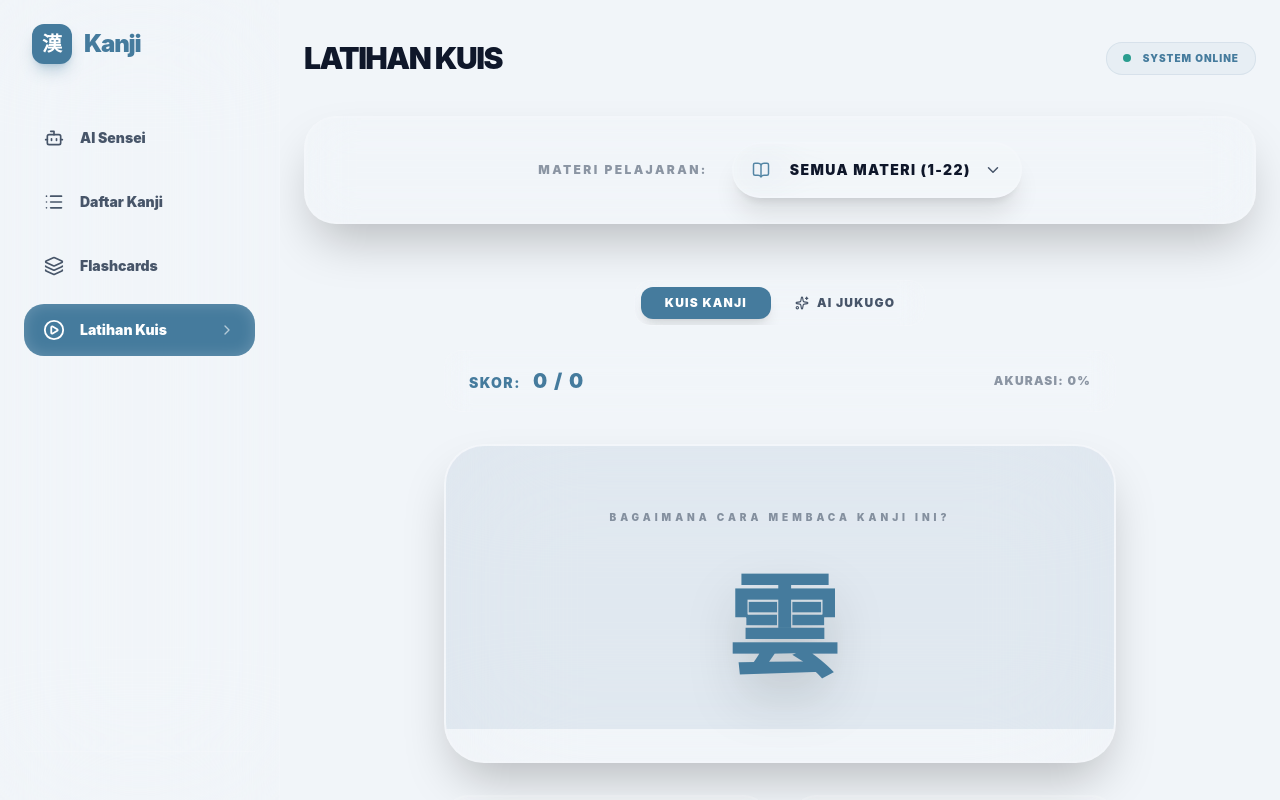
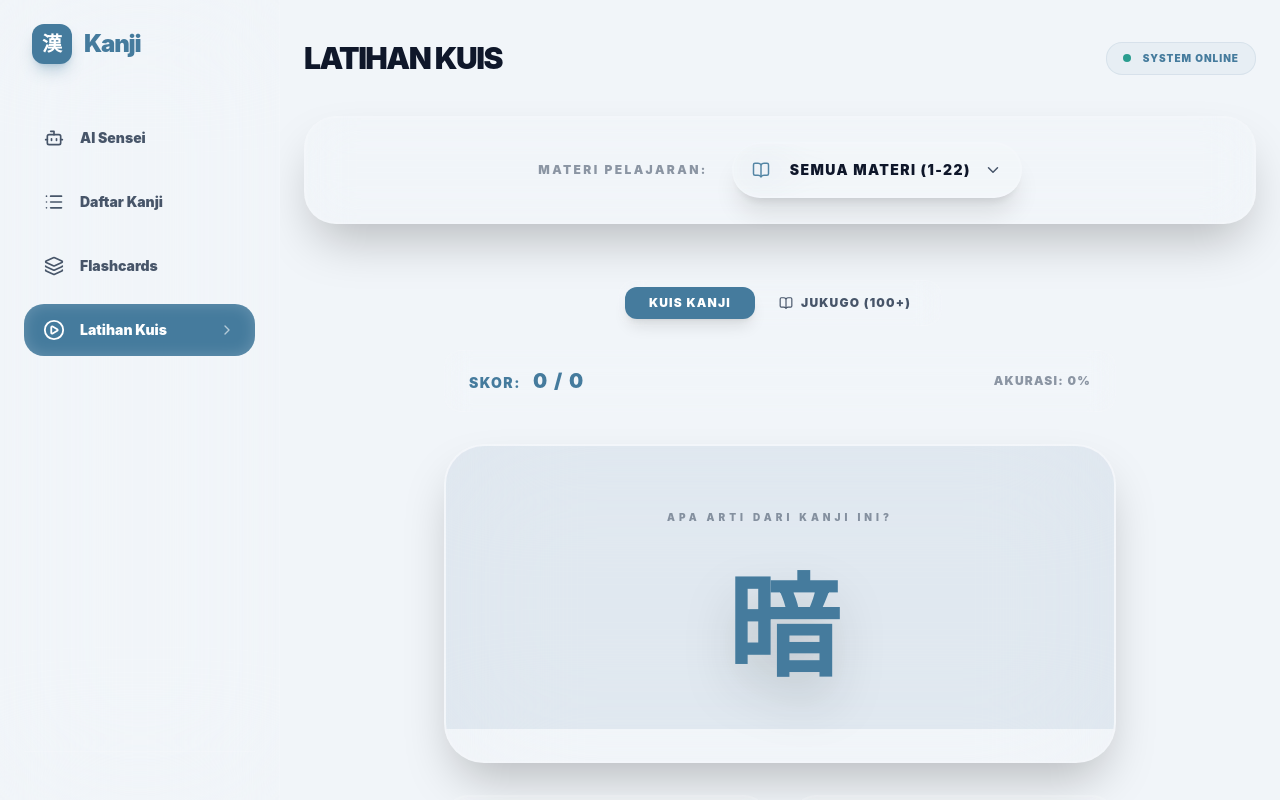
Before and after one commit to superdecrypt-dev/kanji, a React (Vite) app: page / in a window 1280 px wide. Both pictures are taken after a click on the button "Latihan Kuis". Built offline with nearby package versions, Linux system fonts and the light colour scheme.

Commit message:
feat: replace AI Jukugo quiz with a stable local database of 100+ words

```diff
--- a/src/components/AdvancedQuiz.tsx
+++ b/src/components/AdvancedQuiz.tsx
@@ -3,7 +3,7 @@ import type { Kanji } from '../data';
 import { Card, CardContent } from './ui/card';
 import { Button } from './ui/button';
 import { motion, AnimatePresence } from 'framer-motion';
-import { CheckCircle2, XCircle, Loader2, Sparkles } from 'lucide-react';
+import { CheckCircle2, XCircle, BookOpen } from 'lucide-react';
 
 interface AdvancedQuizProps {
   kanjiList: Kanji[];
@@ -18,137 +18,179 @@ interface QuizState {
   selectedAnswer: string | null;
 }
 
-// Hanya membuat pertanyaan untuk mode Kanji (dari data lokal)
-function createNewKanjiQuestion(kanjiList: Kanji[]): QuizState {
+// Database Kosakata Jukugo JLPT N4 & N5 (100+ Entri)
+const jukugoList = [
+  { word: "毎日", reading: "まいにち", meaning: "setiap hari" },
+  { word: "来年", reading: "らいねん", meaning: "tahun depan" },
+  { word: "今年", reading: "ことし", meaning: "tahun ini" },
+  { word: "今日", reading: "きょう", meaning: "hari ini" },
+  { word: "明日", reading: "あした", meaning: "besok" },
+  { word: "時計", reading: "とけい", meaning: "jam" },
+  { word: "時間", reading: "じかん", meaning: "waktu" },
+  { word: "会社", reading: "かいしゃ", meaning: "perusahaan" },
+  { word: "社会", reading: "しゃかい", meaning: "masyarakat" },
+  { word: "学校", reading: "がっこう", meaning: "sekolah" },
+  { word: "学生", reading: "がくせい", meaning: "siswa" },
+  { word: "大学", reading: "だいがく", meaning: "universitas" },
+  { word: "有名", reading: "ゆうめい", meaning: "terkenal" },
+  { word: "名前", reading: "なまえ", meaning: "nama" },
+  { word: "午前", reading: "ごぜん", meaning: "pagi (AM)" },
+  { word: "午後", reading: "ごご", meaning: "sore (PM)" },
+  { word: "電気", reading: "でんき", meaning: "listrik" },
+  { word: "電車", reading: "でんしゃ", meaning: "kereta listrik" },
+  { word: "電話", reading: "でんわ", meaning: "telepon" },
+  { word: "会話", reading: "かいわ", meaning: "percakapan" },
+  { word: "食事", reading: "しょくじ", meaning: "makanan / makan" },
+  { word: "食堂", reading: "しょくどう", meaning: "ruang makan / kantin" },
+  { word: "自動車", reading: "じどうしゃ", meaning: "mobil" },
+  { word: "自分", reading: "じぶん", meaning: "diri sendiri" },
+  { word: "自転車", reading: "じてんしゃ", meaning: "sepeda" },
+  { word: "家族", reading: "かぞく", meaning: "keluarga" },
+  { word: "旅行", reading: "りょこう", meaning: "perjalanan / wisata" },
+  { word: "写真", reading: "しゃしん", meaning: "foto" },
+  { word: "英語", reading: "えいご", meaning: "bahasa Inggris" },
+  { word: "日本語", reading: "にほんご", meaning: "bahasa Jepang" },
+  { word: "音楽", reading: "おんgあく", meaning: "musik" },
+  { word: "病院", reading: "びょういん", meaning: "rumah sakit" },
+  { word: "病気", reading: "びょうき", meaning: "penyakit" },
+  { word: "映画", reading: "えいが", meaning: "film" },
+  { word: "新聞", reading: "しんぶん", meaning: "koran" },
+  { word: "地下鉄", reading: "ちかてつ", meaning: "kereta bawah tanah" },
+  { word: "買い物", reading: "かいもの", meaning: "belanja" },
+  { word: "料理", reading: "りょうり", meaning: "masakan" },
+  { word: "理科", reading: "りか", meaning: "IPA" },
+  { word: "数学", reading: "すうがく", meaning: "matematika" },
+  { word: "文学", reading: "ぶんがく", meaning: "sastra" },
+  { word: "安心", reading: "あんしん", meaning: "lega / tenang" },
+  { word: "安全", reading: "あんぜん", meaning: "aman" },
+  { word: "高校", reading: "こうこう", meaning: "SMA" },
+  { word: "社長", reading: "しゃちょう", meaning: "direktur" },
+  { word: "男子", reading: "だんし", meaning: "pria" },
+  { word: "女子", reading: "じょし", meaning: "wanita" },
+  { word: "男女", reading: "だんじょ", meaning: "pria dan wanita" },
+  { word: "休日", reading: "きゅうじつ", meaning: "hari libur" },
+  { word: "外出", reading: "がいしゅつ", meaning: "pergi keluar" },
+  { word: "勉強", reading: "べんきょう", meaning: "belajar" },
+  { word: "朝食", reading: "ちょうしょく", meaning: "sarapan" },
+  { word: "夕食", reading: "ゆうしょく", meaning: "makan malam" },
+  { word: "昼食", reading: "ちゅうしょく", meaning: "makan siang" },
+  { word: "出発", reading: "しゅっぱつ", meaning: "keberangkatan" },
+  { word: "到着", reading: "とうちゃく", meaning: "kedatangan" },
+  { word: "準備", reading: "じゅんび", meaning: "persiapan" },
+  { word: "連絡", reading: "れんらく", meaning: "hubungi / kontak" },
+  { word: "反対", reading: "はんたい", meaning: "berlawanan / setuju" },
+  { word: "賛成", reading: "さんせい", meaning: "setuju" },
+  { word: "意味", reading: "いみ", meaning: "arti" },
+  { word: "注意", reading: "ちゅうい", meaning: "perhatian / peringatan" },
+  { word: "意見", reading: "いけん", meaning: "pendapat" },
+  { word: "計画", reading: "けいかく", meaning: "rencana" },
+  { word: "経験", reading: "けいけん", meaning: "pengalaman" },
+  { word: "経済", reading: "けいざい", meaning: "ekonomi" },
+  { word: "生活", reading: "せいかつ", meaning: "kehidupan" },
+  { word: "活動", reading: "かつどう", meaning: "aktivitas" },
+  { word: "運動", reading: "うんどう", meaning: "olahraga" },
+  { word: "動物", reading: "どうぶつ", meaning: "hewan" },
+  { word: "場所", reading: "ばしょ", meaning: "tempat" },
+  { word: "場合", reading: "ばあい", meaning: "kasus / situasi" },
+  { word: "建物", reading: "たてもの", meaning: "bangunan" },
+  { word: "説明", reading: "せつめい", meaning: "penjelasan" },
+  { word: "発明", reading: "はつめい", meaning: "penemuan" },
+  { word: "空気", reading: "くうき", meaning: "udara" },
+  { word: "空港", reading: "くうこう", meaning: "bandara" },
+  { word: "港町", reading: "みなとまち", meaning: "kota pelabuhan" },
+  { word: "海岸", reading: "かいがん", meaning: "pantai" },
+  { word: "世界", reading: "せかい", meaning: "dunia" },
+  { word: "季節", reading: "きせつ", meaning: "musim" },
+  { word: "天気", reading: "てんき", meaning: "cuaca" },
+  { word: "気分", reading: "きぶん", meaning: "perasaan" },
+  { word: "平和", reading: "へいわ", meaning: "perdamaian" },
+  { word: "理由", reading: "りゆう", meaning: "alasan" },
+  { word: "自由", reading: "じゆう", meaning: "bebas" },
+  { word: "関係", reading: "かんけい", meaning: "hubungan" },
+  { word: "方法", reading: "ほうほう", meaning: "metode / cara" },
+  { word: "利用", reading: "りよう", meaning: "penggunaan" },
+  { word: "目的", reading: "もくてき", meaning: "tujuan" },
+  { word: "特別", reading: "とくべつ", meaning: "khusus" },
+  { word: "別々", reading: "べつべつ", meaning: "terpisah" },
+  { word: "急行", reading: "きゅうこう", meaning: "kereta cepat" },
+  { word: "特急", reading: "とっきゅう", meaning: "ekspres terbatas" },
+  { word: "全部", reading: "ぜんぶ", meaning: "semua" },
+  { word: "一部分", reading: "いちぶぶん", meaning: "sebagian" },
+  { word: "心配", reading: "しんぱい", meaning: "khawatir" },
+  { word: "交通", reading: "こうつう", meaning: "lalu lintas" },
+  { word: "道具", reading: "どうぐ", meaning: "alat" },
+  { word: "具合", reading: "ぐあい", meaning: "kondisi" },
+  { word: "都合", reading: "つごう", meaning: "kenyamanan waktu" },
+  { word: "気分", reading: "きぶん", meaning: "suasana hati" },
+  { word: "電気", reading: "でんき", meaning: "listrik" },
+  { word: "人気", reading: "にんき", meaning: "populer" },
+  { word: "元気", reading: "げんき", meaning: "sehat" }
+];
+
+function createNewQuestion(kanjiList: Kanji[], type: 'kanji' | 'jukugo', recentWords: string[]): QuizState {
+  if (type === 'kanji') {
     if (kanjiList.length === 0) return { currentWord: null, options: [], mode: 'kanjiToMeaning', selectedAnswer: null };
-
-  const randomIndex = Math.floor(Math.random() * kanjiList.length);
-  const targetKanji = kanjiList[randomIndex];
-
+    const targetKanji = kanjiList[Math.floor(Math.random() * kanjiList.length)];
     const modes: QuizMode[] = ['kanjiToMeaning', 'kanjiToReading'];
     const currentMode = modes[Math.floor(Math.random() * modes.length)];
-
-  let correctAnswer = '';
-  let getOptionText: (k: Kanji) => string = () => '';
-
-  switch (currentMode) {
-    case 'kanjiToMeaning':
-      correctAnswer = targetKanji.meaning;
-      getOptionText = (k) => k.meaning;
-      break;
-    case 'kanjiToReading':
-      correctAnswer = targetKanji.onyomi || targetKanji.kunyomi || targetKanji.meaning;
-      getOptionText = (k) => k.onyomi || k.kunyomi || k.meaning;
-      break;
-  }
+    let correctAnswer = currentMode === 'kanjiToMeaning' ? targetKanji.meaning : (targetKanji.onyomi || targetKanji.kunyomi || targetKanji.meaning);
 
     const wrongAnswers = new Set<string>();
-  let maxTries = 50;
-  while (wrongAnswers.size < 3 && maxTries > 0) {
-    maxTries--;
+    while (wrongAnswers.size < 3) {
       const randomWrong = kanjiList[Math.floor(Math.random() * kanjiList.length)];
       if (randomWrong.id === targetKanji.id) continue;
-
-    const wrongText = getOptionText(randomWrong);
-    if (wrongText && wrongText !== correctAnswer) {
-      wrongAnswers.add(wrongText);
+      const wrongText = currentMode === 'kanjiToMeaning' ? randomWrong.meaning : (randomWrong.onyomi || randomWrong.kunyomi || randomWrong.meaning);
+      if (wrongText && wrongText !== correctAnswer) wrongAnswers.add(wrongText);
     }
-  }
-
-  const allOptions = [correctAnswer, ...Array.from(wrongAnswers)];
-  for (let i = allOptions.length - 1; i > 0; i--) {
-    const j = Math.floor(Math.random() * (i + 1));
-    [allOptions[i], allOptions[j]] = [allOptions[j], allOptions[i]];
-  }
-
+    const allOptions = [correctAnswer, ...Array.from(wrongAnswers)].sort(() => Math.random() - 0.5);
     return {
       currentWord: { word: targetKanji.kanji, reading: targetKanji.onyomi || targetKanji.kunyomi || targetKanji.meaning, meaning: targetKanji.meaning },
       mode: currentMode,
       options: allOptions,
       selectedAnswer: null
     };
+  } else {
+    // Jukugo logic (Local Database)
+    let targetWord = jukugoList[Math.floor(Math.random() * jukugoList.length)];
+    // Prevent immediate repeats
+    let tries = 0;
+    while (recentWords.includes(targetWord.word) && tries < 10) {
+      targetWord = jukugoList[Math.floor(Math.random() * jukugoList.length)];
+      tries++;
     }
-
-// Memanggil AI untuk mendapatkan Jukugo baru
-async function fetchNewJukugoQuestion(): Promise<QuizState | null> {
-  try {
-    const res = await fetch('/api/generate-jukugo');
-    if (!res.ok) throw new Error('API failed');
-    const data = await res.json();
 
     const modes: QuizMode[] = ['kanjiToMeaning', 'kanjiToReading'];
     const currentMode = modes[Math.floor(Math.random() * modes.length)];
+    let correctAnswer = currentMode === 'kanjiToMeaning' ? targetWord.meaning : targetWord.reading;
 
-    let correctAnswer = '';
-    let wrongOptions: string[] = [];
-
-    if (currentMode === 'kanjiToMeaning') {
-      correctAnswer = data.meaning;
-      wrongOptions = data.wrong_meanings || [];
-    } else {
-      correctAnswer = data.reading;
-      wrongOptions = data.wrong_readings || [];
+    const wrongAnswers = new Set<string>();
+    while (wrongAnswers.size < 3) {
+      const randomWrong = jukugoList[Math.floor(Math.random() * jukugoList.length)];
+      if (randomWrong.word === targetWord.word) continue;
+      const wrongText = currentMode === 'kanjiToMeaning' ? randomWrong.meaning : randomWrong.reading;
+      if (wrongText && wrongText !== correctAnswer) wrongAnswers.add(wrongText);
     }
-
-    // Pastikan ada 3 pilihan salah
-    while (wrongOptions.length < 3) {
-      wrongOptions.push("Pilihan tidak tersedia");
-    }
-
-    const allOptions = [correctAnswer, ...wrongOptions.slice(0, 3)];
-    // Acak pilihan
-    for (let i = allOptions.length - 1; i > 0; i--) {
-      const j = Math.floor(Math.random() * (i + 1));
-      [allOptions[i], allOptions[j]] = [allOptions[j], allOptions[i]];
-    }
-
+    const allOptions = [correctAnswer, ...Array.from(wrongAnswers)].sort(() => Math.random() - 0.5);
     return {
-      currentWord: { word: data.word, reading: data.reading, meaning: data.meaning },
+      currentWord: targetWord,
       mode: currentMode,
       options: allOptions,
       selectedAnswer: null
     };
-  } catch (error) {
-    console.error("Gagal memuat Jukugo dari AI", error);
-    return null;
   }
 }
 
 const AdvancedQuiz: React.FC<AdvancedQuizProps> = ({ kanjiList }) => {
   const [quizType, setQuizType] = useState<'kanji' | 'jukugo'>('kanji');
-  const [quizState, setQuizState] = useState<QuizState | null>(() => createNewKanjiQuestion(kanjiList));
+  const [recentWords, setRecentWords] = useState<string[]>([]);
+  const [quizState, setQuizState] = useState<QuizState | null>(() => createNewQuestion(kanjiList, 'kanji', []));
   const [score, setScore] = useState({ correct: 0, total: 0 });
   const [isWrong, setIsWrong] = useState(false);
-  const [isLoading, setIsLoading] = useState(false);
-
-  const loadNextQuestion = async (type: 'kanji' | 'jukugo') => {
-    setIsLoading(true);
-    if (type === 'kanji') {
-      setQuizState(createNewKanjiQuestion(kanjiList));
-      setIsLoading(false);
-    } else {
-      const newState = await fetchNewJukugoQuestion();
-      if (newState) {
-        setQuizState(newState);
-      } else {
-        // Fallback jika API AI gagal atau limit
-        setQuizType('kanji');
-        setQuizState(createNewKanjiQuestion(kanjiList));
-        alert("Maaf, server AI sedang sibuk. Kembali ke kuis Kanji reguler.");
-      }
-      setIsLoading(false);
-    }
-  };
 
   const handleAnswerClick = (option: string) => {
-    if (!quizState || quizState.selectedAnswer !== null || !quizState.currentWord || isLoading) return;
+    if (!quizState || quizState.selectedAnswer !== null || !quizState.currentWord) return;
 
-    let correctAnswer = '';
-    switch (quizState.mode) {
-      case 'kanjiToMeaning': correctAnswer = quizState.currentWord.meaning; break;
-      case 'kanjiToReading': correctAnswer = quizState.currentWord.reading; break;
-    }
-
+    let correctAnswer = quizState.mode === 'kanjiToMeaning' ? quizState.currentWord.meaning : quizState.currentWord.reading;
     const isCorrect = option === correctAnswer;
 
     setQuizState(prev => prev ? { ...prev, selectedAnswer: option } : null);
@@ -161,134 +203,67 @@ const AdvancedQuiz: React.FC<AdvancedQuizProps> = ({ kanjiList }) => {
 
     setTimeout(() => {
       setIsWrong(false);
-      loadNextQuestion(quizType);
-    }, 2000);
+      const newRecent = [...recentWords.slice(-14), quizState.currentWord!.word];
+      setRecentWords(newRecent);
+      setQuizState(createNewQuestion(kanjiList, quizType, newRecent));
+    }, 1500);
   };
 
   const switchQuizType = (newType: 'kanji' | 'jukugo') => {
-    if (quizType === newType || isLoading) return;
+    if (quizType === newType) return;
     setQuizType(newType);
     setScore({ correct: 0, total: 0 });
     setIsWrong(false);
-    loadNextQuestion(newType);
+    setQuizState(createNewQuestion(kanjiList, newType, []));
   };
 
-  if (!quizState || !quizState.currentWord) return <div className="text-center py-20">Memuat kuis...</div>;
+  if (!quizState || !quizState.currentWord) return <div className="text-center py-20">Memuat...</div>;
 
   const { currentWord, options, mode, selectedAnswer } = quizState;
-
-  let questionText = '';
-  let questionDisplay = currentWord.word;
-
-  switch (mode) {
-    case 'kanjiToMeaning': questionText = `Apa arti dari ${quizType === 'kanji' ? 'Kanji' : 'Kosakata'} ini?`; break;
-    case 'kanjiToReading': questionText = `Bagaimana cara membaca ${quizType === 'kanji' ? 'Kanji' : 'Kosakata'} ini?`; break;
-  }
-
-  let correctAnswer = '';
-  switch (mode) {
-    case 'kanjiToMeaning': correctAnswer = currentWord.meaning; break;
-    case 'kanjiToReading': correctAnswer = currentWord.reading; break;
-  }
+  const questionText = mode === 'kanjiToMeaning' ? `Apa arti dari ${quizType === 'kanji' ? 'Kanji' : 'Kosakata'} ini?` : `Cara baca ${quizType === 'kanji' ? 'Kanji' : 'Kosakata'} ini?`;
 
   return (
-    <div className="max-w-2xl mx-auto space-y-8 py-4 relative">
-      {/* Quiz Type Toggle */}
+    <div className="max-w-2xl mx-auto space-y-8 py-4">
       <div className="flex justify-center mb-6">
-        <div className="flex p-1.5 bg-white/5 backdrop-blur-md border border-white/10 rounded-2xl relative overflow-hidden">
-          <button
-            onClick={() => switchQuizType('kanji')}
-            disabled={isLoading}
-            className={`px-6 py-2 rounded-xl text-xs font-black uppercase tracking-widest transition-all z-10 ${quizType === 'kanji' ? 'bg-primary text-white shadow-lg' : 'text-muted-foreground hover:text-foreground'}`}
-          >
-            Kuis Kanji
-          </button>
-          <button
-            onClick={() => switchQuizType('jukugo')}
-            disabled={isLoading}
-            className={`px-6 py-2 rounded-xl text-xs font-black uppercase tracking-widest transition-all z-10 flex items-center gap-2 ${quizType === 'jukugo' ? 'bg-primary text-white shadow-lg' : 'text-muted-foreground hover:text-foreground'}`}
-          >
-            <Sparkles size={14} className={quizType === 'jukugo' ? "text-orange-300" : ""} /> AI Jukugo
-          </button>
+        <div className="flex p-1.5 bg-white/5 backdrop-blur-md border border-white/10 rounded-2xl">
+          <button onClick={() => switchQuizType('kanji')} className={`px-6 py-2 rounded-xl text-xs font-black uppercase tracking-widest transition-all ${quizType === 'kanji' ? 'bg-primary text-white shadow-lg' : 'text-muted-foreground'}`}>Kuis Kanji</button>
+          <button onClick={() => switchQuizType('jukugo')} className={`px-6 py-2 rounded-xl text-xs font-black uppercase tracking-widest transition-all flex items-center gap-2 ${quizType === 'jukugo' ? 'bg-primary text-white shadow-lg' : 'text-muted-foreground'}`}><BookOpen size={14} /> Jukugo (100+)</button>
         </div>
       </div>
 
       <div className="flex justify-between items-center px-6 bg-white/5 backdrop-blur-md border border-white/10 p-4 rounded-2xl">
-        <div className="text-primary font-black text-sm uppercase tracking-widest">
-          Skor: <span className="text-xl ml-2">{score.correct} / {score.total}</span>
-        </div>
-        <div className="text-muted-foreground text-xs font-black uppercase tracking-widest opacity-60">
-          Akurasi: {Math.round((score.correct / (score.total || 1)) * 100)}%
-        </div>
+        <div className="text-primary font-black text-sm uppercase tracking-widest">Skor: <span className="text-xl ml-2">{score.correct} / {score.total}</span></div>
+        <div className="text-muted-foreground text-xs font-black uppercase tracking-widest opacity-60">Akurasi: {Math.round((score.correct / (score.total || 1)) * 100)}%</div>
       </div>
 
-      <motion.div
-        key={currentWord.word + mode}
-        initial={{ opacity: 0, y: 20 }}
-        animate={{ opacity: 1, y: 0 }}
-        transition={{ type: "spring", duration: 0.6 }}
-        className="relative"
-      >
+      <motion.div key={currentWord.word + mode} initial={{ opacity: 0, y: 20 }} animate={{ opacity: 1, y: 0 }}>
         <Card className={`overflow-hidden border-2 transition-all duration-500 bg-glass/10 backdrop-blur-3xl shadow-2xl ${selectedAnswer ? (isWrong ? 'border-destructive ring-8 ring-destructive/10' : 'border-success ring-8 ring-success/20') : 'border-white/10'}`}>
           <CardContent className="p-16 text-center space-y-8 relative overflow-hidden min-h-[300px] flex flex-col justify-center">
             <div className={`absolute inset-0 opacity-10 transition-colors duration-500 ${selectedAnswer ? (isWrong ? 'bg-destructive' : 'bg-success') : 'bg-primary'}`} />
-
-            {isLoading ? (
-               <div className="flex flex-col items-center justify-center space-y-4 relative z-10">
-                 <Loader2 className="w-12 h-12 text-primary animate-spin" />
-                 <p className="text-sm font-black uppercase tracking-widest text-primary/60">AI Sedang Menyusun Soal...</p>
-               </div>
-            ) : (
-              <>
             <p className="text-muted-foreground font-black uppercase tracking-[0.4em] text-[10px] opacity-60 relative z-10">{questionText}</p>
-                <motion.div
-                  animate={isWrong ? { x: [-10, 10, -10, 10, 0], rotate: [-1, 1, -1, 1, 0] } : {}}
-                  className={`font-black leading-tight tracking-tighter relative z-10 text-[5rem] sm:text-[7rem] text-primary drop-shadow-2xl`}
-                >
-                  {questionDisplay}
+            <div className="font-black leading-tight tracking-tighter relative z-10 text-[5rem] sm:text-[7rem] text-primary drop-shadow-2xl">{currentWord.word}</div>
+            <AnimatePresence>{isWrong && selectedAnswer && (
+              <motion.div initial={{ opacity: 0, y: 20 }} animate={{ opacity: 1, y: 0 }} className="bg-success/20 border border-success/30 p-4 rounded-2xl relative z-10">
+                <p className="text-[10px] font-black uppercase text-success tracking-widest mb-1">Jawaban Benar:</p>
+                <p className="text-xl font-black text-success">{mode === 'kanjiToMeaning' ? currentWord.meaning : currentWord.reading}</p>
               </motion.div>
-              </>
-            )}
-
-            <AnimatePresence>
-              {isWrong && selectedAnswer && !isLoading && (
-                <motion.div
-                  initial={{ opacity: 0, y: 20 }}
-                  animate={{ opacity: 1, y: 0 }}
-                  className="bg-success/20 border border-success/30 p-4 rounded-2xl relative z-10"
-                >
-                  <p className="text-[10px] font-black uppercase text-success tracking-widest mb-1">Jawaban Benar:</p>
-                  <p className="text-xl font-black text-success">{correctAnswer}</p>
-                </motion.div>
-              )}
-            </AnimatePresence>
+            )}</AnimatePresence>
           </CardContent>
         </Card>
       </motion.div>
 
       <div className="grid grid-cols-1 sm:grid-cols-2 gap-6">
         {options.map((option, index) => {
-          const isCorrect = option === correctAnswer;
+          const isCorrect = option === (mode === 'kanjiToMeaning' ? currentWord.meaning : currentWord.reading);
           const isSelected = option === selectedAnswer;
-
           let btnVariant: 'outline' | 'success' | 'destructive' | 'glass' = 'glass';
           if (selectedAnswer) {
             if (isCorrect) btnVariant = 'success';
             else if (isSelected) btnVariant = 'destructive';
           }
-
           return (
-            <motion.div
-              key={index}
-              whileHover={(!selectedAnswer && !isLoading) ? { scale: 1.02, y: -2 } : {}}
-              whileTap={(!selectedAnswer && !isLoading) ? { scale: 0.98 } : {}}
-            >
-              <Button
-                variant={btnVariant}
-                className={`w-full h-24 text-xl font-black transition-all duration-300 border-2 rounded-[1.5rem] shadow-lg ${!selectedAnswer ? 'border-white/10 hover:border-primary/50 hover:bg-white/10' : 'disabled:opacity-100'} ${selectedAnswer && isCorrect && !isSelected ? 'border-success/50 bg-success/10' : ''}`}
-                onClick={() => handleAnswerClick(option)}
-                disabled={selectedAnswer !== null || isLoading}
-              >
+            <motion.div key={index} whileHover={!selectedAnswer ? { scale: 1.02, y: -2 } : {}} whileTap={!selectedAnswer ? { scale: 0.98 } : {}}>
+              <Button variant={btnVariant} className={`w-full h-24 text-xl font-black transition-all duration-300 border-2 rounded-[1.5rem] shadow-lg ${!selectedAnswer ? 'border-white/10 hover:border-primary/50' : 'disabled:opacity-100'} ${selectedAnswer && isCorrect && !isSelected ? 'border-success/50 bg-success/10' : ''}`} onClick={() => handleAnswerClick(option)} disabled={selectedAnswer !== null}>
                 <div className="flex items-center gap-4 px-2">
                   {selectedAnswer && isCorrect && <CheckCircle2 className="w-6 h-6" />}
                   {selectedAnswer && isSelected && !isCorrect && <XCircle className="w-6 h-6 animate-shake" />}
```
Lines whose indentation alone changed are shown as unchanged.
